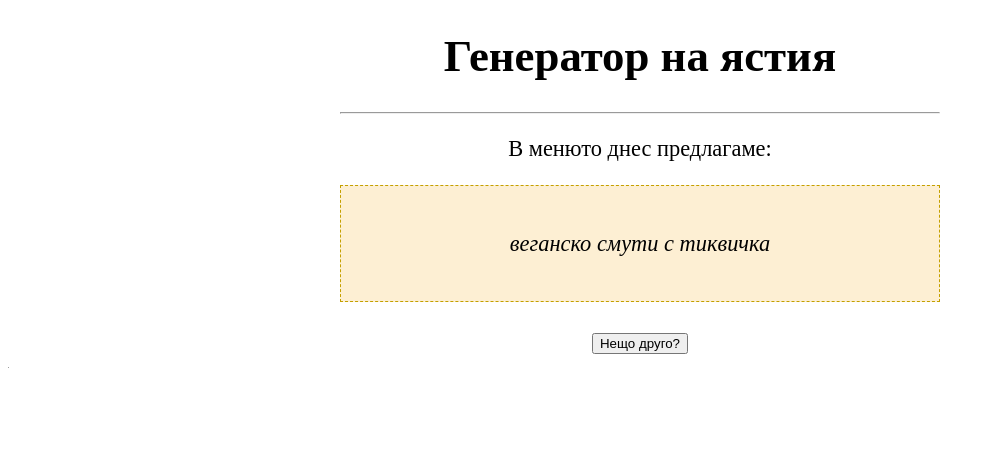
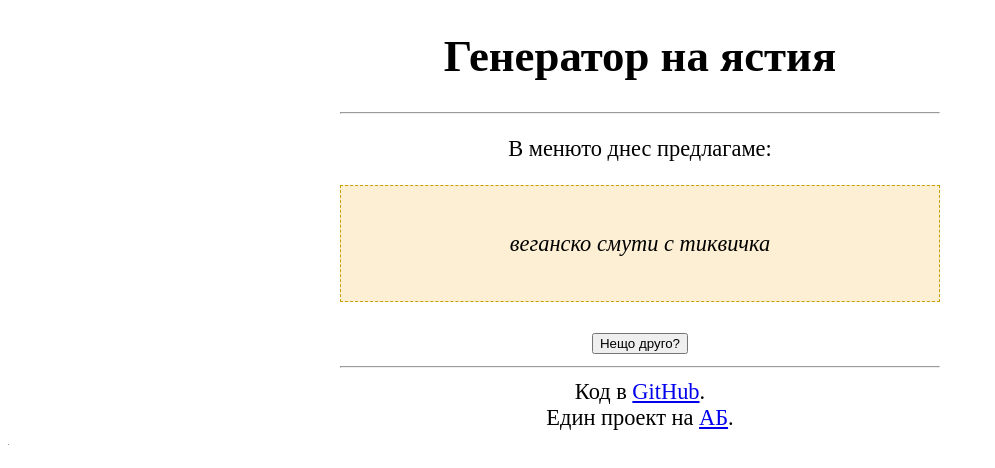
Before and after one commit to aquilax/hrana.rimichka.com, a plain HTML site: page index.html in a window 1280 px wide. Shown: the whole page, without its empty margins (0-995 px from the left). Drawn offline with Linux system fonts and the light colour scheme; grey boxes are pictures that could not be loaded.

Commit message:
Added footer

```diff
--- a/index.html
+++ b/index.html
@@ -56,6 +56,11 @@
         <br />
         <button type="submit">Нещо друго?</button>
       </form>
+      <hr/>
+      <footer>
+        Код в <a href="https://github.com/aquilax/hrana.rimichka.com">GitHub</a>.<br/>
+        Един проект на <a href="http://www.avtobiografia.com/">АБ</a>.
+      </footer>
     </div>
     <script>
       var adj = [];
```
